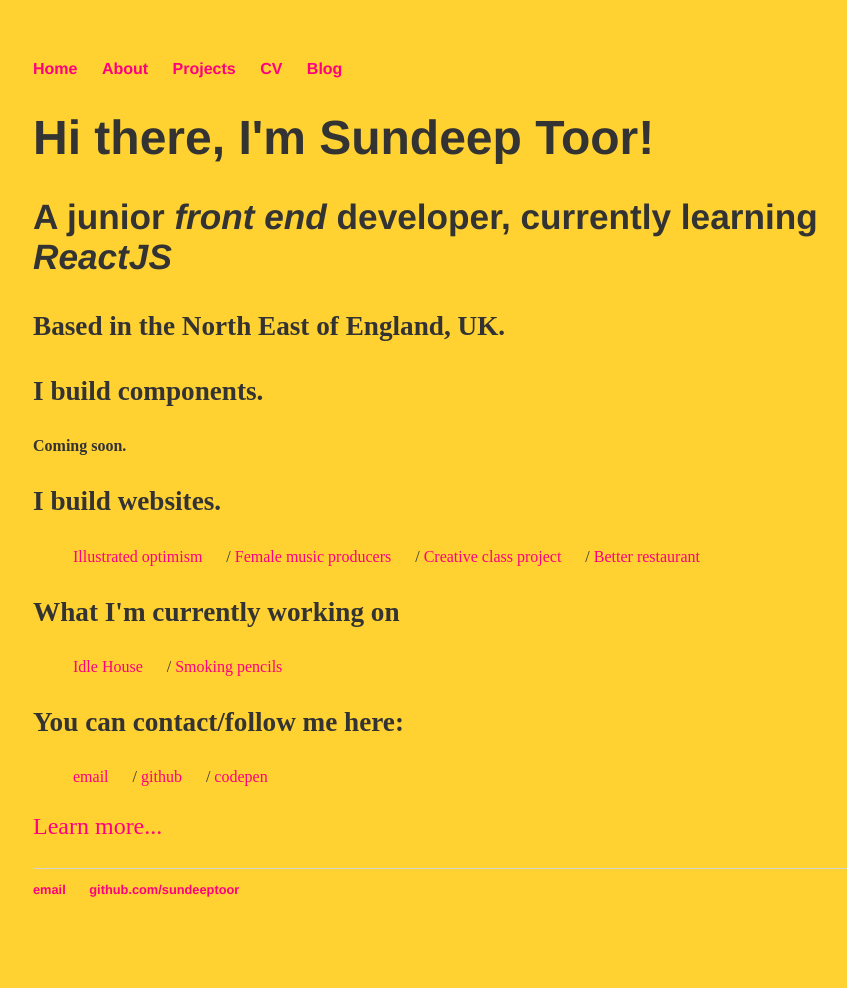
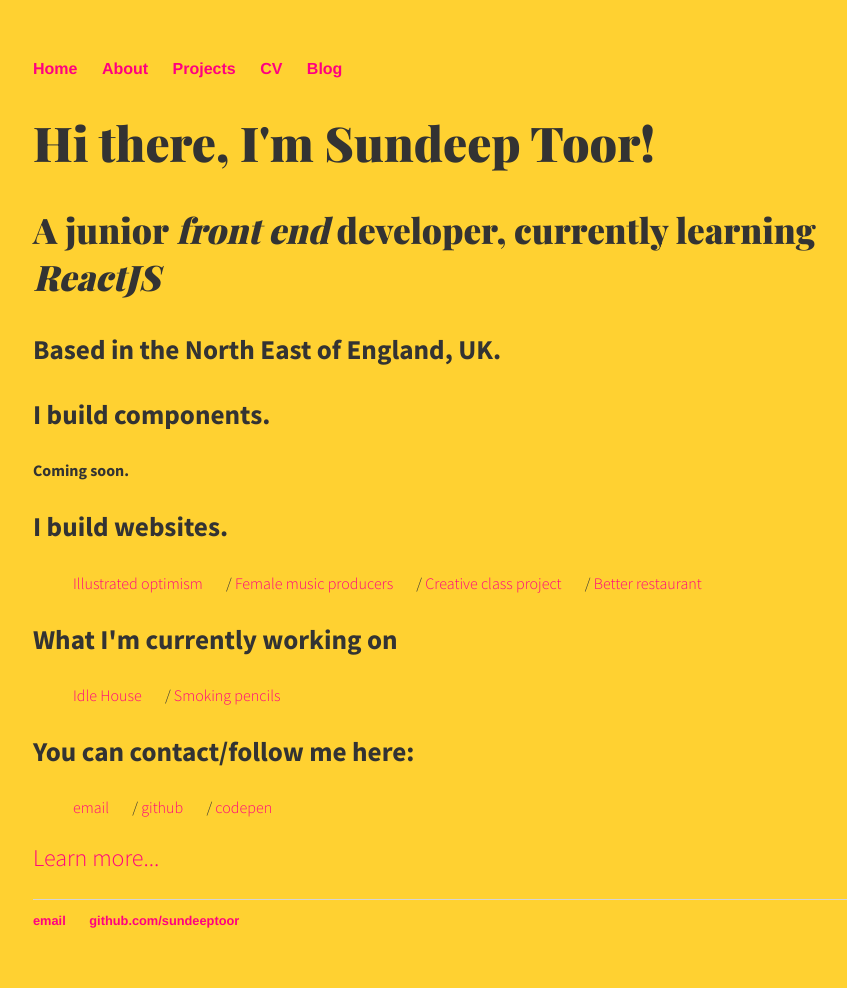
Before and after one commit to SundeepToor/sundeeptoor.github.io, a Jekyll site: the page built from index.html, in a window 1280 px wide. Shown: the whole page, without its empty margins (159-1006 px from the left). Built offline with Jekyll 4.4.1, drawn with Linux system fonts in a browser that asks for light colours; before the commit the page ends 957 px from its top, so only the background shows below that.

Commit message:
Update main.css

```diff
--- a/css/main.css
+++ b/css/main.css
@@ -1,8 +1,10 @@
+@import url(https://fonts.googleapis.com/css?family=Playfair+Display:900|Source+Sans+Pro:300,300italic,700);
 body {
     margin: 60px auto;
     width: 70%;
     background-color: #ffd131;
     color: #333;
+    font-family: 'Source Sans Pro', sans-serif;
 }
 
 nav ul, footer ul {
@@ -25,12 +27,12 @@ a:hover {
 }
 h1 {
     font-size: 3em;
-    font-family:'Helvetica', 'Arial', 'Sans-Serif';
+    font-family: 'Playfair Display', serif;
     color: #333;
 }
 h2{
     font-size: 2.2em;
-    font-family:'Helvetica', 'Arial', 'Sans-Serif';
+    font-family: 'Playfair Display', serif;
     color: #333;
 }
 h3{
```
